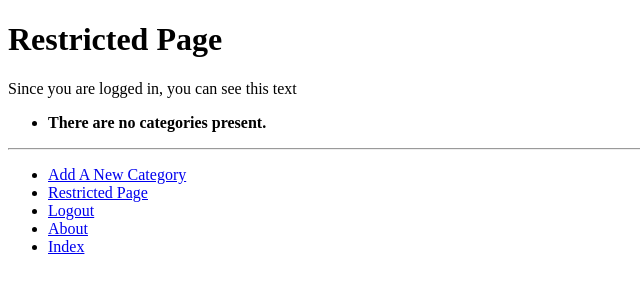
After one commit to 1YueyueLiu/LearnStock, a Django app: page /stock/restricted/ in a window 1280 px wide. The commit adds this page. Shown: the top 300 px of the page, without its empty margins (0-640 px from the left). Run offline with Django 3.2, Linux system fonts and the light colour scheme; the visitor is signed in with stand-in values (Sample User, id 1); data that the repository does not hold is empty.

Commit message:
the cookie and logout function have been achieved

```diff
--- a/LearnStock/settings.py
+++ b/LearnStock/settings.py
@@ -29,7 +29,7 @@ DEBUG = True
 
 ALLOWED_HOSTS = []
 
-
+LOGIN_URL='rango:login'
 # Application definition
 
 INSTALLED_APPS = [
--- a/stock/urls.py
+++ b/stock/urls.py
@@ -11,6 +11,8 @@ urlpatterns = [
     path('add_category/',views.add_category, name='add_category'),
     path('category/<slug:category_name_slug>/add_page/',views.add_page,name='add_page'),
     path('register/', views.register, name='register'),
-    path('login/',views.user_login, name='login')
+    path('login/',views.user_login, name='login'),
+    path('restricted/',views.restricted,name='restricted'),
+    path('logout/',views.user_logout,name='logout'),
 
 ]
--- a/stock/views.py
+++ b/stock/views.py
@@ -8,6 +8,9 @@ from django.shortcuts import redirect
 from django.urls import reverse
 from stock.forms import UserForm, UserProfileForm
 from django.contrib.auth import authenticate,login
+from django.contrib.auth.decorators import login_required
+from django.contrib.auth import logout
+from datetime import datetime
 
 
 
@@ -19,11 +22,21 @@ def index(request):
     #context_dict['boldmessage']:' hi, julia '
     context_dict['categories']=category_list
     context_dict['pages']=page_list
-    return render(request,'stock/index.html', context=context_dict)
+
+    response = render(request,'stock/index.html',context_dict)
+    visitor_cookie_handler(request,response)
+    return response
+    #return render(request,'stock/index.html', context=context_dict)
 
 def about(request):
+
     print(request.method)
     print(request.user)
+
+    if request.session.test_cookie_worked():
+        print("TEST COOKIE WORKED!")
+        request.session.delete_test_cookie()
+
     return render(request,'stock/about.html')
 
 
@@ -135,3 +148,27 @@ def user_login(request):
             return HttpResponse("Invalid login details supplied")
     else:
         return render(request,'stock/login.html')
+
+
+@login_required
+def restricted(request):
+    return render(request,'stock/restricted.html')
+
+@login_required
+def user_logout(request):
+    logout(request)
+    return redirect(reverse('stock:index'))
+
+
+
+def visitor_cookie_handler(request,response):
+    visits = int(request.COOKIES.get('visits','1'))
+    last_visit_cookie = request.COOKIES.get('last_visits',str(datetime.now()))
+    last_visit_time = datetime.strptime(last_visit_cookie[:-7],'%Y-%m-%d %H:%M:%S')
+
+    if(datetime.now() - last_visit_time).days > 0 :
+        visits= visits+1
+        response.set_cookie('last_visit',str(datetime.now()))
+    else:
+        response.set_cookie('last_visit',last_visit_cookie)
+    response.set_cookie('visits',visits)
--- a/templates/stock/base.html
+++ b/templates/stock/base.html
@@ -26,11 +26,16 @@
         <hr />
         <div>
             <ul>
+                {% if user.is_authenticated %}
                 <li><a href="{% url 'stock:add_category' %}">Add A New Category</a></li>
+                <li><a href="{% url 'stock:restricted' %}">Restricted Page</a></li>
+                <li><a href="{% url 'stock:logout' %}">Logout</a></li>
+                {% else %}
+                <li><a href="{% url 'stock:register' %}">Sign Up</a></li>
+                <li><a href="{% url 'stock:login' %}">Login</a></li>
+                {% endif %}
                 <li><a href="{% url 'stock:about' %}">About</a></li>
                 <li><a href="{% url 'stock:index' %}">Index</a></li>
-                <li><a href="{% url 'stock:register' %}">Sign Up</a></li>
-                <li><a href="{% url 'stock:login' %}">Login</a></li>
             </ul>
         </div>
     </body>
--- a/templates/stock/category.html
+++ b/templates/stock/category.html
@@ -21,8 +21,11 @@
                 {% else %}
                     <strong>No pages currently in category.</strong>
                 {% endif %}
+
+                {% if user.is_authenticated %}
                 <a href="/stock/category.slug }}/add_page/">Add Page</a> <br />
-            {% else %}
+                {% endif %}
+                {% else %}
                  The specified category does not exist.
             {% endif %}
   {% endblock %}
--- /dev/null
+++ b/templates/stock/restricted.html
@@ -0,0 +1,11 @@
+{% extends 'stock/base.html' %}
+{% load staticfiles %}
+
+{% block title_block %}
+        Restricted Page
+{% endblock %}
+
+{% block body_block %}
+<h1>Restricted Page</h1>
+Since you are logged in, you can see this text<br/>
+{% endblock %}
```
